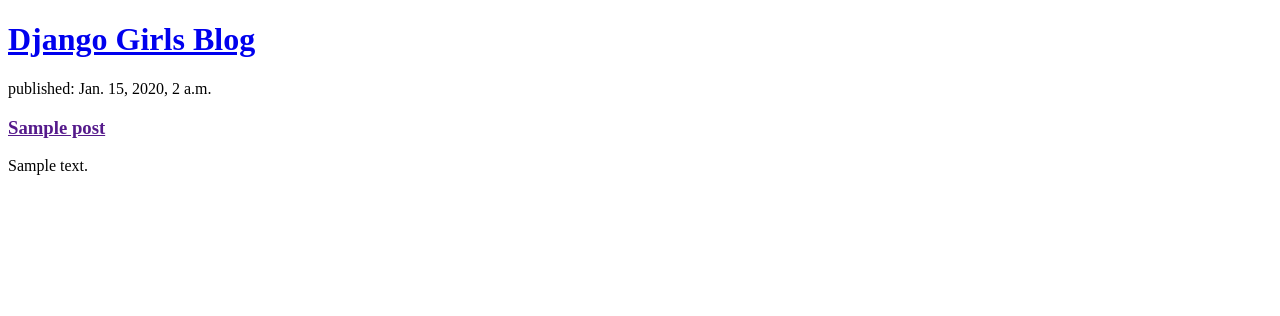
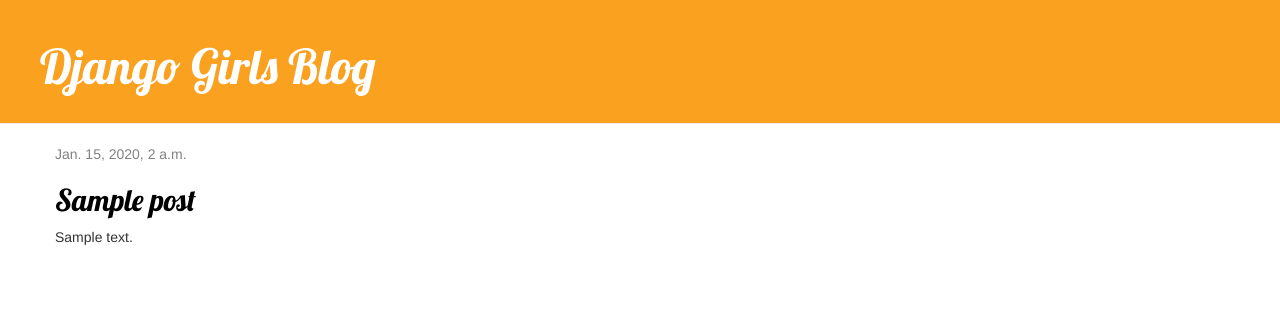
Before and after one commit to aberenyi73/my-first-blog, a Django app: page / in a window 1280 px wide. Shown: the top 316 px of the page. Run offline with Django 3.2, Linux system fonts and the light colour scheme; tables that the repository leaves empty hold one stand-in row (values such as "Sample post"); some libraries are stand-ins or nearby versions.

Commit message:
Blog detail

```diff
--- /dev/null
+++ b/blog/static/css/blog.css
@@ -0,0 +1,48 @@
+
+
+.page-header {
+    background-color: rgb(250,161,32);
+    margin-top: 0;
+    padding: 20px 20px 20px 40px;
+}
+
+.page-header h1, .page-header h1 a, .page-header h1 a:visited, .page-header h1 a:active {
+    color: #ffffff;
+    font-size: 36pt;
+    text-decoration: none;
+}
+
+.content {
+    margin-left: 40px;
+}
+
+h1, h2, h3, h4 {
+    font-family: 'Lobster', cursive;
+}
+
+.date {
+    color: #828282;
+}
+
+.save {
+    float: right;
+}
+
+.post-form textarea, .post-form input {
+    width: 100%;
+}
+
+.top-menu, .top-menu:hover, .top-menu:visited {
+    color: #ffffff;
+    float: right;
+    font-size: 26pt;
+    margin-right: 20px;
+}
+
+.post {
+    margin-bottom: 70px;
+}
+
+.post h2 a, .post h2 a:visited {
+    color: #000000;
+}
--- /dev/null
+++ b/blog/templates/blog/base.html
@@ -0,0 +1,23 @@
+{% load static %}
+<html>
+    <head>
+        <title>Django Girls blog</title>
+        <link rel="stylesheet" href="//maxcdn.bootstrapcdn.com/bootstrap/3.2.0/css/bootstrap.min.css">
+        <link rel="stylesheet" href="//maxcdn.bootstrapcdn.com/bootstrap/3.2.0/css/bootstrap-theme.min.css">
+        <link href='//fonts.googleapis.com/css?family=Lobster&subset=latin,latin-ext' rel='stylesheet' type='text/css'>
+        <link rel="stylesheet" href="{% static 'css/blog.css' %}">
+    </head>
+    <body>
+        <div class="page-header">
+            <h1><a href="/">Django Girls Blog</a></h1>
+        </div>
+        <div class="content container">
+            <div class="row">
+                <div class="col-md-8">
+                {% block content %}
+                {% endblock %}
+                </div>
+            </div>
+        </div>
+    </body>
+</html>
--- a/blog/templates/blog/post_list.html
+++ b/blog/templates/blog/post_list.html
@@ -1,25 +1,13 @@
-<!DOCTYPE html>
-<html lang="en">
-    <head>
-        <meta charset="UTF-8">
-        <title>Django Girls blog</title>
-    </head>
-    <body>
+{% extends 'blog/base.html' %}
 
-    <div>
-        <h1><a href="/">Django Girls Blog</a></h1>
-    </div>
-
+{% block content %}
     {% for post in posts %}
-        <div>
-            <p>published: {{ post.published_date }}</p>
-            <h3><a href="">{{ post.title }}</a></h3>
+        <div class="post">
+            <div class="date">
+                {{ post.published_date }}
+            </div>
+            <h2><a href="{% url 'post_detail' pk=post.pk %}">{{ post.title }}</a></h2>
             <p>{{ post.text|linebreaksbr }}</p>
-            <br>
         </div>
     {% endfor %}
-
-
-
-    </body>
-</html>
+{% endblock %}
--- a/blog/urls.py
+++ b/blog/urls.py
@@ -3,4 +3,5 @@ from . import views
 
 urlpatterns = [
     path('', views.post_list, name='post_list'),
+    path('post/<int:pk>/', views.post_detail, name='post_detail'),
 ]
--- a/blog/views.py
+++ b/blog/views.py
@@ -7,3 +7,7 @@ from .models import Post
 def post_list(request):
     posts = Post.objects.filter(published_date__lte=timezone.now()).order_by('-published_date')
     return render(request, 'blog/post_list.html', {'posts': posts})
+
+def post_detail(request, pk):
+    post = Post.objects.get(pk=pk)
+    return render(request, 'blog/post_detail.html', {'post': post})
```
Also changed, not shown: blog/templates/blog/post_detail.html (added, +13 -0 lines).
